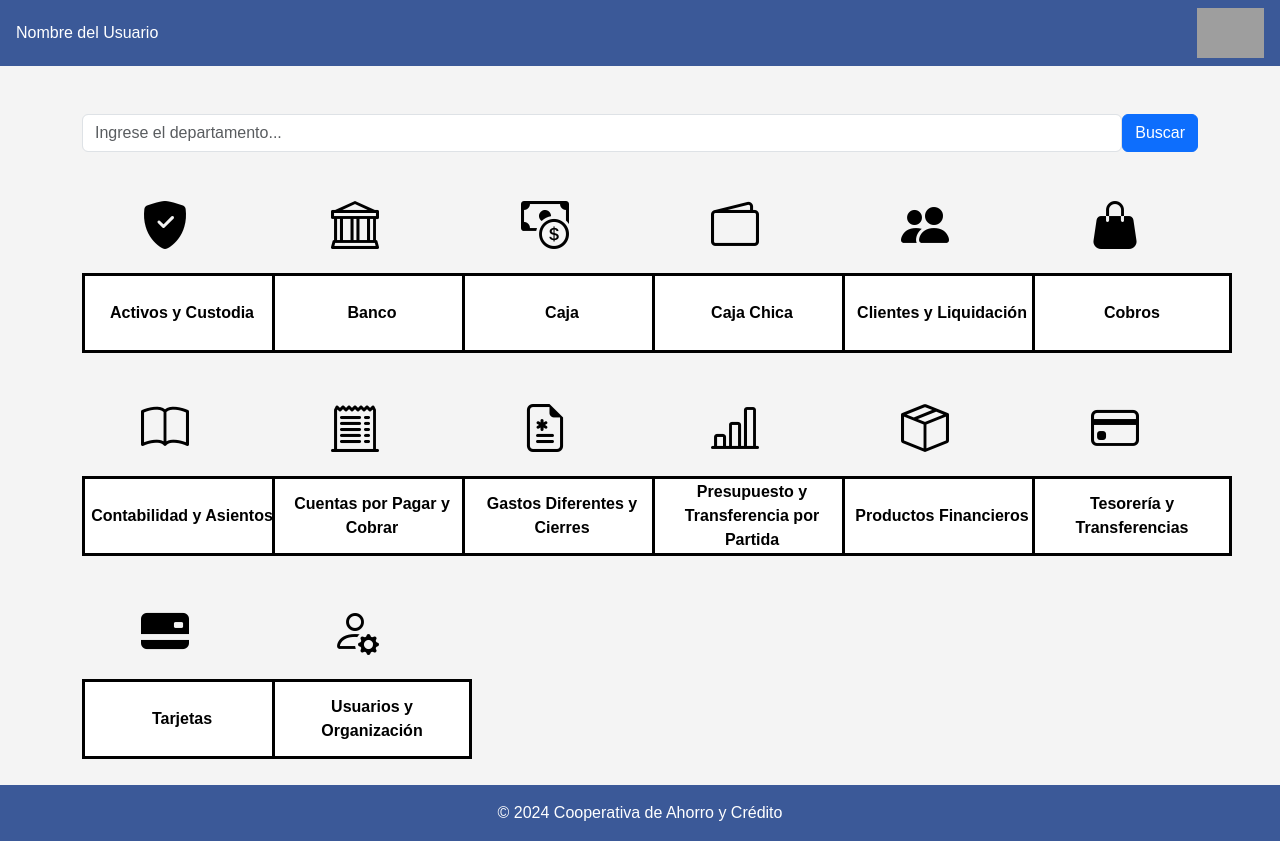
After one commit to JefryM27/Integrative-Project, a PHP site: page / in a window 1280 px wide. The commit adds this page. Run offline with PHP 8.4, Linux system fonts and the light colour scheme; grey boxes are pictures that could not be loaded.

Commit message:
Make functionality

```diff
--- a/Tesoreria/index.html
+++ b/Tesoreria/index.html
@@ -45,7 +45,7 @@
 <body>
     <div class="header d-flex justify-content-between align-items-center px-3 py-2">
         <div>
-            <a href="index.html" class="btn btn-light mx-3 my-2">Volver</a>
+            <a href="/index.html" class="btn btn-light mx-3 my-2">Volver</a>
         </div>
         <h3 class="text-center flex-grow-1">Modulo Tesorería / Transferencias</h3>
         <h5 class="navbar navbar-light">logo</h5>
--- /dev/null
+++ b/index.html
@@ -0,0 +1,147 @@
+<!DOCTYPE html>
+<html lang="es">
+
+<head>
+  <meta charset="UTF-8" />
+  <meta name="viewport" content="width=device-width, initial-scale=1.0" />
+  <title>Página Principal de la Cooperativa</title>
+  <link rel="stylesheet" href="https://cdn.jsdelivr.net/npm/bootstrap@5.3.2/dist/css/bootstrap.min.css" />
+  <link rel="stylesheet" href="https://cdn.jsdelivr.net/npm/bootstrap-icons/font/bootstrap-icons.css" />
+  <link href="style.css" rel="stylesheet" />
+  <style>
+    .module {
+      margin: 15px 0;
+      text-align: center;
+    }
+
+    .module i {
+      font-size: 3rem;
+      color: black;
+    }
+
+    .module-title {
+      background-color: white;
+      color: black;
+      border: 3px solid black;
+      padding: 5px;
+      display: block;
+      margin: 10px auto;
+      text-decoration: none;
+      width: 200px;
+      height: 80px;
+      display: flex;
+      align-items: center;
+      justify-content: center;
+      font-weight: bold;
+    }
+
+    .module-title:hover {
+      background-color: #f8f9fa;
+      color: black;
+    }
+
+    .header,
+    footer {
+      background-color: #3b5998;
+      /* Color similar al mostrado en la imagen */
+      color: white;
+    }
+  </style>
+</head>
+
+<body>
+  <div class="header d-flex justify-content-between align-items-center px-3 py-2">
+    <div>Nombre del Usuario</div>
+    <img src="logo.png" alt="Logo de la cooperativa" height="50" />
+  </div>
+
+  <main class="container mt-5">
+    <div class="row">
+      <div class="col-12 mb-4">
+        <form class="search-bar d-flex justify-content-center">
+          <input type="text" class="form-control" placeholder="Ingrese el departamento..." />
+          <button type="submit" class="btn btn-primary ml-2">Buscar</button>
+        </form>
+      </div>
+    </div>
+    <div class="row">
+      <!-- Botón 1 -->
+      <div class="col-lg-2 col-md-3 col-sm-4 col-6 mb-3 module">
+        <i class="bi bi-shield-fill-check"></i>
+        <a href="activos_custodia.html" class="module-title">Activos y Custodia</a>
+      </div>
+      <!-- Botón 2 -->
+      <div class="col-lg-2 col-md-3 col-sm-4 col-6 mb-3 module">
+        <i class="bi bi-bank"></i>
+        <a href="banco.html" class="module-title">Banco</a>
+      </div>
+      <!-- Botón 3 -->
+      <div class="col-lg-2 col-md-3 col-sm-4 col-6 mb-3 module">
+        <i class="bi bi-cash-coin"></i>
+        <a href="caja.html" class="module-title">Caja</a>
+      </div>
+      <!-- Botón 4 -->
+      <div class="col-lg-2 col-md-3 col-sm-4 col-6 mb-3 module">
+        <i class="bi bi-wallet2"></i>
+        <a href="caja_chica.html" class="module-title">Caja Chica</a>
+      </div>
+      <!-- Botón 5 -->
+      <div class="col-lg-2 col-md-3 col-sm-4 col-6 mb-3 module">
+        <i class="bi bi-people-fill"></i>
+        <a href="clientes_liquidacion.html" class="module-title">Clientes y Liquidación</a>
+      </div>
+      <!-- Botón 6 -->
+      <div class="col-lg-2 col-md-3 col-sm-4 col-6 mb-3 module">
+        <i class="bi bi-handbag-fill"></i>
+        <a href="cobros.html" class="module-title">Cobros</a>
+      </div>
+      <!-- Botón 7 -->
+      <div class="col-lg-2 col-md-3 col-sm-4 col-6 mb-3 module">
+        <i class="bi bi-book"></i>
+        <a href="menu.html" class="module-title">Contabilidad y Asientos</a>
+      </div>
+      <!-- Botón 8 -->
+      <div class="col-lg-2 col-md-3 col-sm-4 col-6 mb-3 module">
+        <i class="bi bi-receipt-cutoff"></i>
+        <a href="/CCP/index.php" class="module-title">Cuentas por Pagar y Cobrar</a>
+      </div>
+      <!-- Botón 9 -->
+      <div class="col-lg-2 col-md-3 col-sm-4 col-6 mb-3 module">
+        <i class="bi bi-file-earmark-medical"></i>
+        <a href="gastos_diferentes_cierres.html" class="module-title">Gastos Diferentes y Cierres</a>
+      </div>
+      <!-- Botón 10 -->
+      <div class="col-lg-2 col-md-3 col-sm-4 col-6 mb-3 module">
+        <i class="bi bi-bar-chart-line"></i>
+        <a href="presupuesto_transferencia.html" class="module-title">Presupuesto y Transferencia por Partida</a>
+      </div>
+      <!-- Botón 11 -->
+      <div class="col-lg-2 col-md-3 col-sm-4 col-6 mb-3 module">
+        <i class="bi bi-box-seam"></i>
+        <a href="productos_financieros.html" class="module-title">Productos Financieros</a>
+      </div>
+      <!-- Botón 12 -->
+      <div class="col-lg-2 col-md-3 col-sm-4 col-6 mb-3 module">
+        <i class="bi bi-credit-card"></i>
+        <a href="/Tesoreria/index.html" class="module-title">Tesorería y Transferencias</a>
+      </div>
+      <!-- Botón 13 -->
+      <div class="col-lg-2 col-md-3 col-sm-4 col-6 mb-3 module">
+        <i class="bi bi-credit-card-2-back-fill"></i>
+        <a href="tarjetas.html" class="module-title">Tarjetas</a>
+      </div>
+      <!-- Botón 14 -->
+      <div class="col-lg-2 col-md-3 col-sm-4 col-6 mb-3 module">
+        <i class="bi bi-person-gear"></i>
+        <a href="usuarios_organizacion.html" class="module-title">Usuarios y Organización</a>
+      </div>
+    </div>
+  </main>
+  <footer class="footer text-white text-center py-3" style="background-color: #3b5998;">
+    © 2024 Cooperativa de Ahorro y Crédito
+  </footer>
+
+  <script src="https://cdn.jsdelivr.net/npm/bootstrap@5.3.2/dist/js/bootstrap.bundle.min.js"></script>
+</body>
+
+</html>
```
Also changed, not shown: CCP/css/styles.css (+0 -75 lines), CCP/index.php (+0 -56 lines), main.html (deleted, +0 -186 lines).
